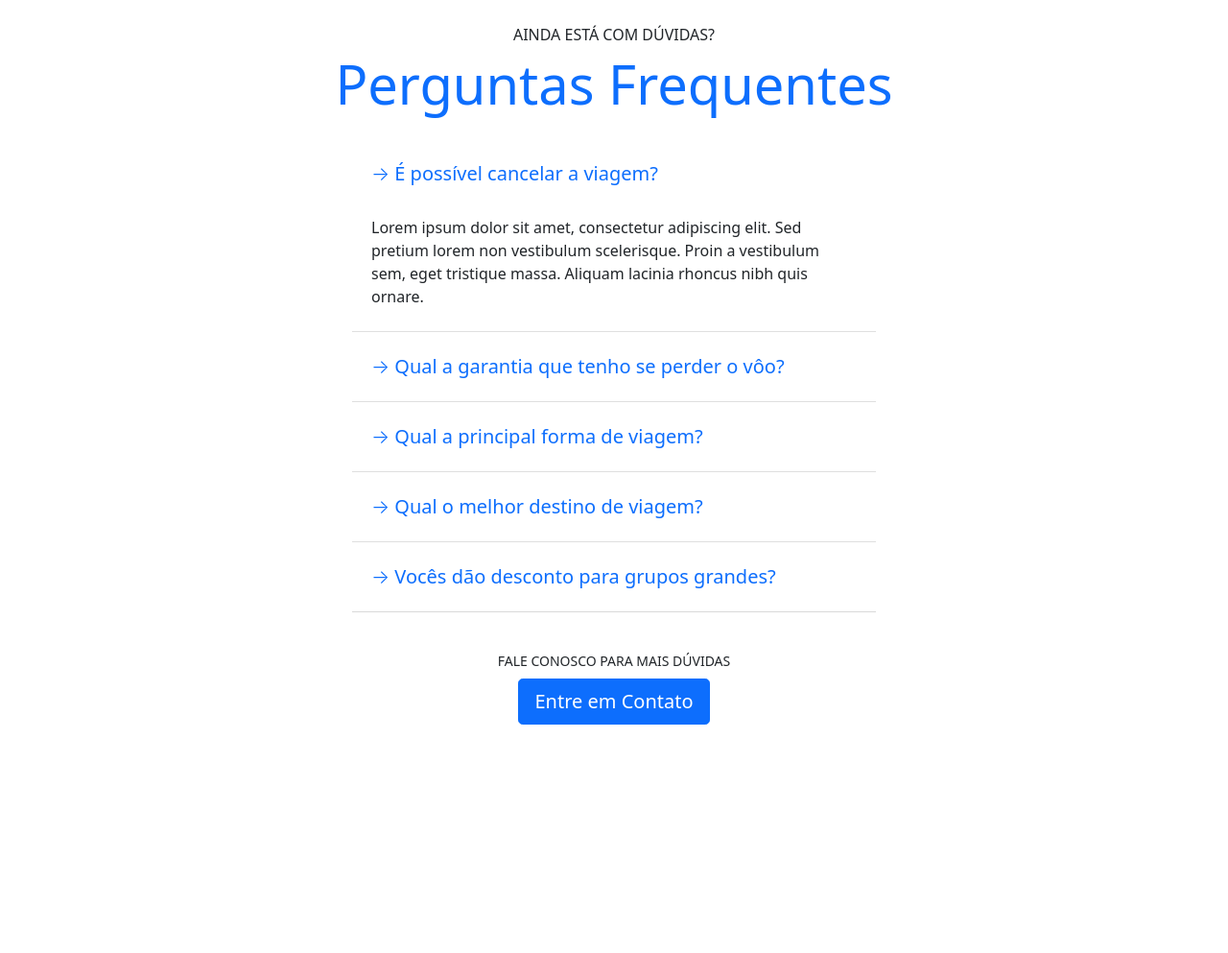
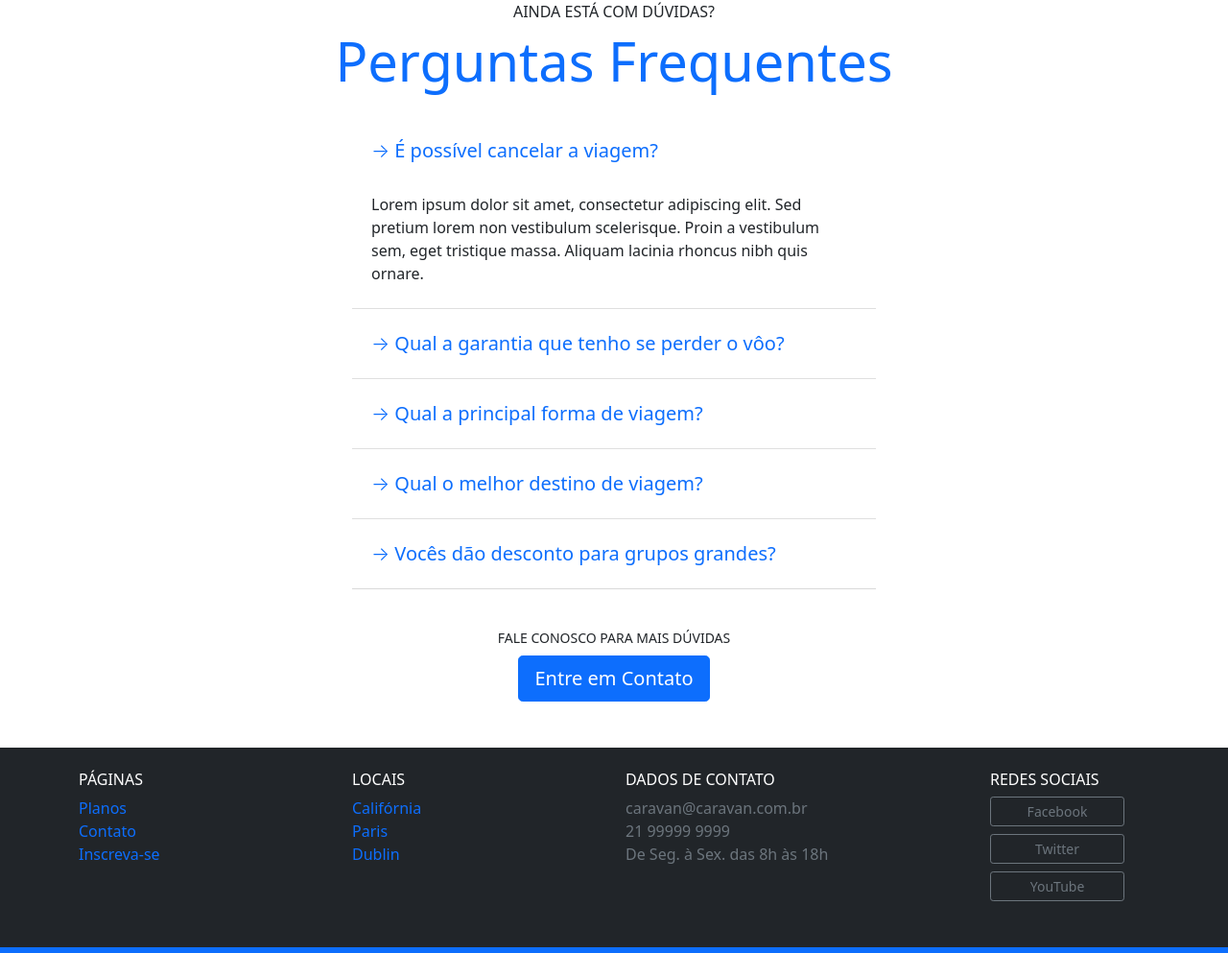
Before and after one commit to rasanf/caravan, a plain HTML site: page index.html in a window 1280 px wide. Shown: the part 1807-2800 px from the top of the page at 96% size. Before the commit the page ends 2586 px from the top, so only its background shows below. Drawn offline with Linux system fonts and the light colour scheme.

Commit message:
feat: add footer

```diff
--- a/css/style.css
+++ b/css/style.css
@@ -1,4 +1,8 @@
 /* BOOTSTRAP OVERRIDE */
+a {
+    text-decoration: none;
+}
+
 .accordion-button::after {
     background-image: none;
     width: 0;
--- a/index.html
+++ b/index.html
@@ -104,12 +104,12 @@
                 </div>
             </div>
 
-            <div class="col-lg-5 p-4">
+            <div class="col-lg-5 p-4 align-self-center">
                 <h1 class="display-4">Realize a viagem do seu sonho</h1>
                 <p class="lead">O melhor local para viajar é com a Caravan, mais de 5.000 excursões concluídas.</p>
 
                 <form action="">
-                    <div class="input-group input-group-lg">
+                    <div class="input-group input-group-lg" style="max-width: 500px;">
                         <input type="text" class="form-control" placeholder="E-mail" aria-label="E-mail" aria-describedby="button-addon2">
                         <button class="btn btn-primary" type="button" id="button-addon2">Inscreva-se</button>
                     </div>
@@ -119,7 +119,7 @@
     </section>
 
     <!-- VANTAGENS -->
-    <section class="py-5 bg-light text-center">
+    <section class="pt-4 pb-5 bg-light text-center">
         <div class="container">
             <div class="my-5">
                 <span class="h6 d-block">TUDO DE MELHOR PARA VOCÊ</span>
@@ -206,7 +206,7 @@
         </div>
 
         <div class="row justify-content-center">
-            <div class="col-6 accordion accordion-flush" id="perguntasFrequentes">
+            <div class="col-md-8 col-lg-6 accordion accordion-flush" id="perguntasFrequentes">
                 <div class="accordion-item py-2">
                     <h2 class="accordion-header" id="flush-headingOne">
                         <button class="accordion-button collapsed" type="button" data-bs-toggle="collapse"
@@ -290,9 +290,56 @@
 
         <div class="text-center my-4">
             <p class="small m-2">FALE CONOSCO PARA MAIS DÚVIDAS</p>
-            <a class="btn btn-primary btn-lg" href="contato.html">Entre em Contato</a>
+            <a class="btn btn-primary btn-lg mb-2 mb-sm-4" href="contato.html">Entre em Contato</a>
         </div>
     </section>
+
+    <!-- FOOTER -->
+     <footer class="bg-dark text-white">
+        <div class="container py-4">
+            <div class="row">
+                <div class="col-6 col-md-3 mb-sm-3">
+                     <h2 class="h6">PÁGINAS</h2>
+                     <ul class="list-unstyled">
+                         <li><a href="planos.html">Planos</a></li>
+                         <li><a href="contato.html">Contato</a></li>
+                         <li><a href="inscricao.html">Inscreva-se</a></li>
+                     </ul>
+                </div>
+
+                <div class="col-6 col-md-3 mb-sm-3">
+                    <h2 class="h6">LOCAIS</h2>
+                    <ul class="list-unstyled">
+                        <li><a href="local.html">Califórnia</a></li>
+                        <li><a href="local.html">Paris</a></li>
+                        <li><a href="local.html">Dublin</a></li>
+                    </ul>
+                </div>
+
+                <div class="col-sm-6 col-md-4 my-2 my-sm-0">
+                    <h2 class="h6">DADOS DE CONTATO</h2>
+                    <ul class="list-unstyled text-secondary">
+                        <li>caravan@caravan.com.br</li>
+                        <li>21 99999 9999</li>
+                        <li>De Seg. à Sex. das 8h às 18h</li>
+                    </ul>
+                </div>
+
+                <div class="col-sm-6 col-md-2">
+                    <h2 class="h6">REDES SOCIAIS</h2>
+                    <ul class="list-unstyled">
+                        <li class="d-grid gap-2"><a class="btn btn-outline-secondary btn-sm mb-2" href="local.html" style="max-width: 140px;">Facebook</a></li>
+                        <li class="d-grid gap-2"><a class="btn btn-outline-secondary btn-sm mb-2" href="local.html" style="max-width: 140px;">Twitter</a></li>
+                        <li class="d-grid gap-2"><a class="btn btn-outline-secondary btn-sm mb-2" href="local.html" style="max-width: 140px;">YouTube</a></li>
+                    </ul>
+                </div>
+            </div>
+        </div>
+
+        <div class="bg-primary text-center py-2 py-md-3">
+            <p class="mb-0">Caravan © 2017. Alguns direitos reservados.</p>
+        </div>
+     </footer>
 
     <script src="/js/bootstrap.js"></script>
     <script src="/js/app.js"></script>
```
